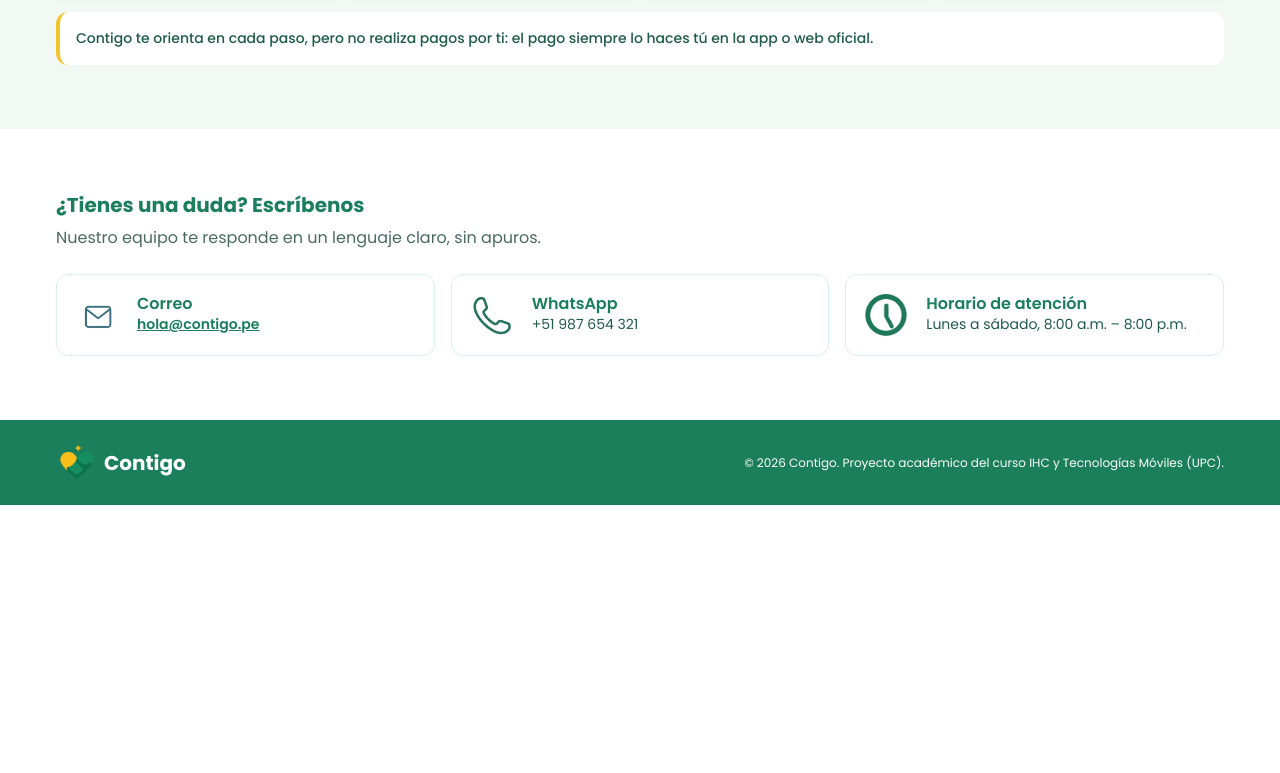
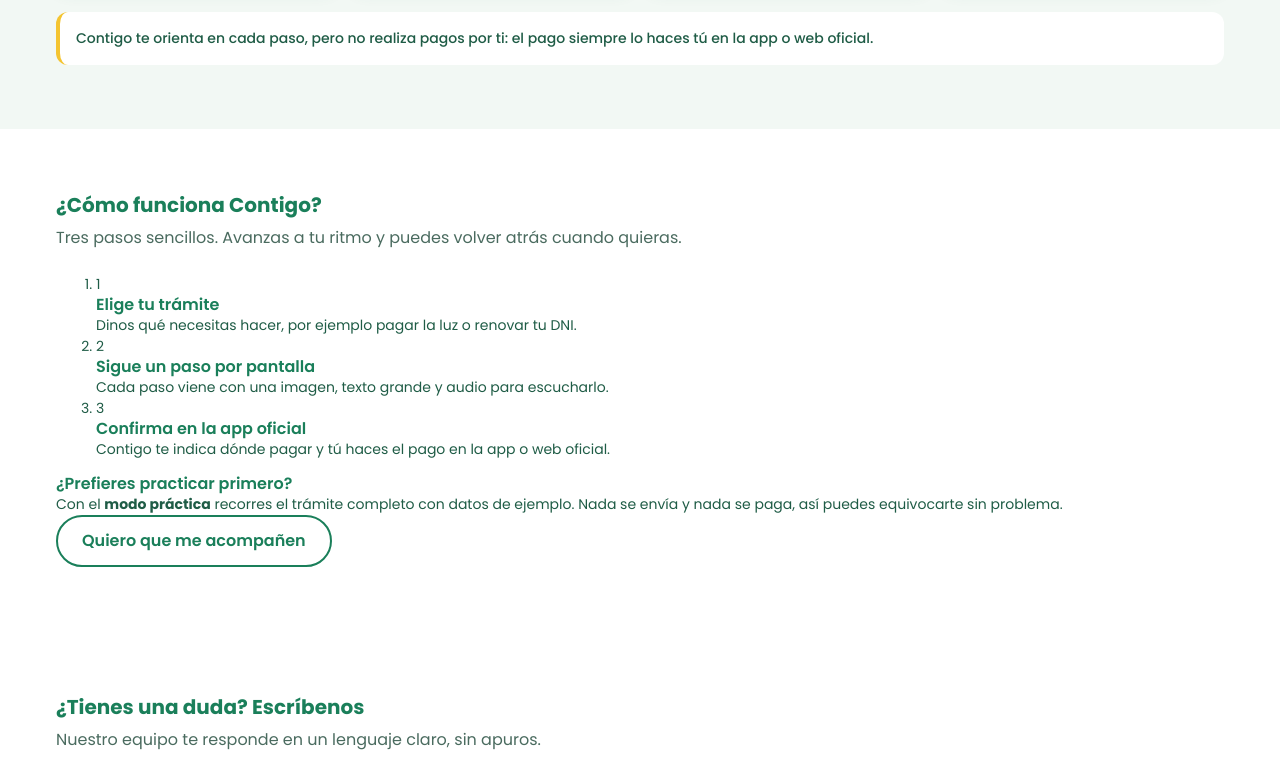
Before and after one commit to Contigo-Upc/Contigo-Landing-Challenge, a plain HTML site: page public/index.html in a window 1280 px wide. Shown: the part 940-1713 px from the top of the page. Before the commit the page ends 1445 px from the top, so only its background shows below. Drawn offline with Linux system fonts and the light colour scheme.

Commit message:
feat: add how it works section with practice mode note

```diff
--- a/public/index.html
+++ b/public/index.html
@@ -31,6 +31,7 @@
         <ul class="nav-links">
           <li><a href="#inicio" class="is-active" aria-current="true">Inicio</a></li>
           <li><a href="#tramites">Trámites</a></li>
+          <li><a href="#como-funciona">Cómo funciona</a></li>
           <li><a href="#ayuda">Ayuda</a></li>
         </ul>
         <a class="btn btn-primary" href="#ayuda">Contáctanos</a>
@@ -117,6 +118,42 @@
       </div>
     </section>
 
+    <section id="como-funciona" class="section">
+      <div class="container">
+        <div class="section-header">
+          <h2>¿Cómo funciona Contigo?</h2>
+          <p>Tres pasos sencillos. Avanzas a tu ritmo y puedes volver atrás cuando quieras.</p>
+        </div>
+
+        <ol class="steps">
+          <li class="step">
+            <span class="step-number" aria-hidden="true">1</span>
+            <h3>Elige tu trámite</h3>
+            <p>Dinos qué necesitas hacer, por ejemplo pagar la luz o renovar tu DNI.</p>
+          </li>
+          <li class="step">
+            <span class="step-number" aria-hidden="true">2</span>
+            <h3>Sigue un paso por pantalla</h3>
+            <p>Cada paso viene con una imagen, texto grande y audio para escucharlo.</p>
+          </li>
+          <li class="step">
+            <span class="step-number" aria-hidden="true">3</span>
+            <h3>Confirma en la app oficial</h3>
+            <p>Contigo te indica dónde pagar y tú haces el pago en la app o web oficial.</p>
+          </li>
+        </ol>
+
+        <div class="practice-note">
+          <h3>¿Prefieres practicar primero?</h3>
+          <p>
+            Con el <strong>modo práctica</strong> recorres el trámite completo con datos
+            de ejemplo. Nada se envía y nada se paga, así puedes equivocarte sin problema.
+          </p>
+          <a class="btn btn-secondary" href="#ayuda">Quiero que me acompañen</a>
+        </div>
+      </div>
+    </section>
+
     <section id="ayuda" class="section">
       <div class="container">
         <div class="section-header">
```
